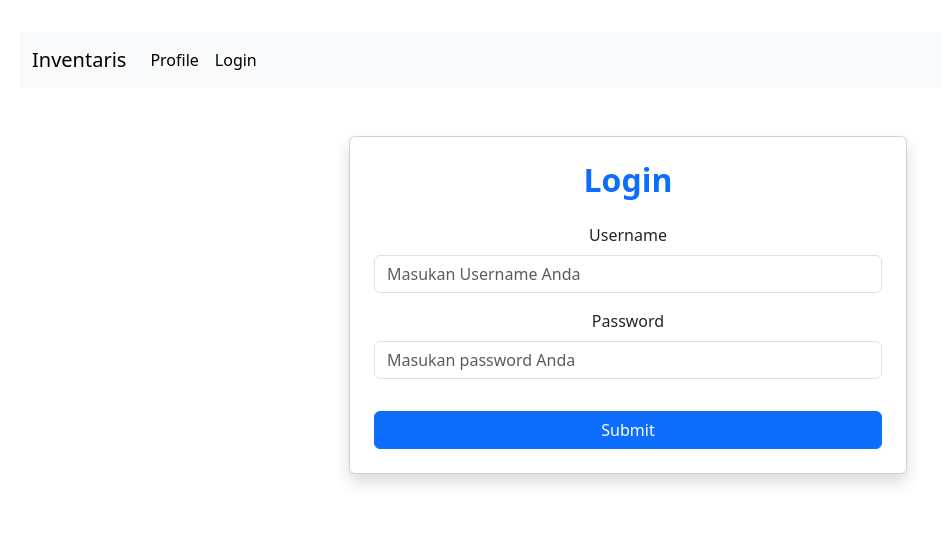
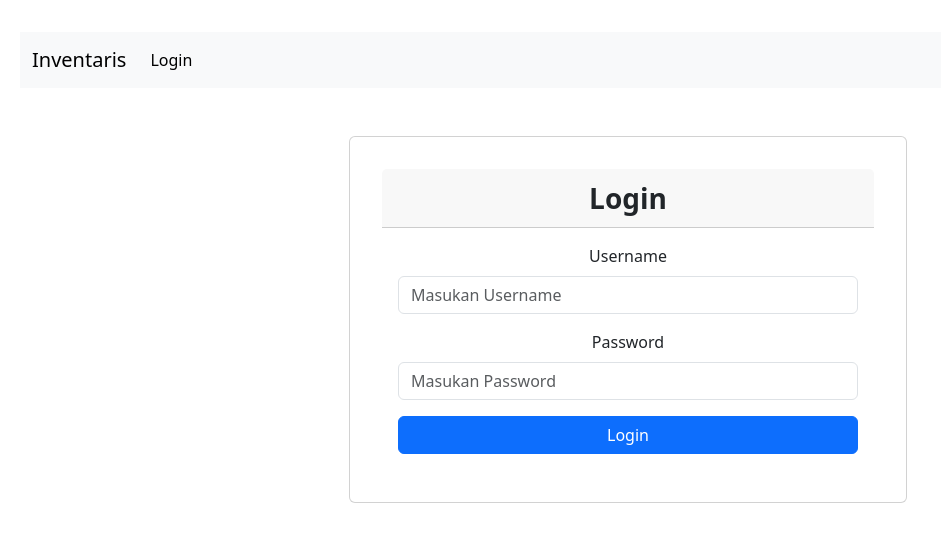
Before and after one commit to Abdurrahman778/React-Consume-API, a React (Vite) app: page /login in a window 1280 px wide. Shown: the top 542 px of the page, without its empty margins (12-953 px from the left). Built offline with nearby package versions, Linux system fonts and the light colour scheme.

Commit message:
update | add feature login and navbar change

```diff
--- a/src/components/Navbar.jsx
+++ b/src/components/Navbar.jsx
@@ -1,11 +1,21 @@
 import React from "react";
 import { Link } from "react-router-dom";
+import { useNavigate } from "react-router-dom";
 
 export default function Navbar() {
+  let navigate = useNavigate();
+  const isAuthenticated = localStorage.getItem("access_token") !== null;
+
+  function logoutHandler() {
+    localStorage.removeItem("access_token");
+    localStorage.removeItem("user");
+    navigate("/login");
+  }
+
   return (
     <nav className="navbar navbar-expand-lg bg-body-tertiary">
       <div className="container-fluid">
-        <Link to='/' className="navbar-brand" href="#">
+        <Link to="/" className="navbar-brand">
           Inventaris
         </Link>
         <button
@@ -21,16 +31,31 @@ export default function Navbar() {
         </button>
         <div className="collapse navbar-collapse" id="navbarNav">
           <ul className="navbar-nav">
+            {isAuthenticated ? (
+              <>
                 <li className="nav-item">
-              <Link to='/profile' className="nav-link active">
+                  <Link to="/profile" className="nav-link active">
                     Profile
                   </Link>
                 </li>
                 <li className="nav-item">
-              <Link to='/login' className="nav-link active">
+                  <Link to="/dashboard" className="nav-link active">
+                    Dashboard
+                  </Link>
+                </li>
+                <li className="nav-item">
+                  <button className="nav-link active" onClick={logoutHandler}>
+                    Logout
+                  </button>
+                </li>
+              </>
+            ) : (
+              <li className="nav-item">
+                <Link to="/login" className="nav-link active">
                   Login
                 </Link>
               </li>
+            )}
           </ul>
         </div>
       </div>
--- /dev/null
+++ b/src/constant.js
@@ -0,0 +1 @@
+export const API_URL = "http://45.64.100.26:88/API-Lumen/public";
--- /dev/null
+++ b/src/pages/Dashboard.jsx
@@ -0,0 +1,22 @@
+import React from 'react';
+
+export default function Dashboard() {
+    return (
+        <div className="container-fluid d-flex justify-content-center align-items-center vh-100">
+        <div className="card text-center" style={{ width: "50%", maxWidth: "800px" }}>
+            <img
+            src="https://avatars.githubusercontent.com/u/150973246?v=4"
+            className="card-img-top"
+            alt="Banner"
+            />
+            <div className="card-header">Dashboard</div>
+            <div className="card-body">
+            <h5 className="card-title">Selamat datang di halaman dashboard</h5>
+            <p className="card-text">
+                Dengan dukungan teks di bawah sebagai pengantar alami untuk konten tambahan.
+            </p>
+            </div>
+        </div>
+        </div>
+    );
+}
--- a/src/pages/Login.jsx
+++ b/src/pages/Login.jsx
@@ -1,75 +1,78 @@
+import React, { useState } from "react";
 import axios from "axios";
-import React, { useState } from "react";
+import { useNavigate } from "react-router-dom";
 
 export default function Login() {
-  // state : menyimpan data di project react
-  // login: nama datanya, setLogin: func untuk mengisi datanya
-  // useState(): membuat state dan nilai default
     const [login, setLogin] = useState({
         username: "",
-    password: "",
+        password: ""
     });
 
-  const [error, setError] = useState(false);
+    // method untuk memannipulasi yang berhubungan dengan routing
+    let navigate = useNavigate();
 
-  function loginProcess(e) {
+    function LoginProcess(e) {
         e.preventDefault();
-    axios
-      .post("http://localhost:8000/login", login)
-      .then((res) => {
+        axios.post('http://45.64.100.26:88/API-Lumen/public/login', login)
+        .then(res => {
             console.log(res);
+            // jika login berhasil simpan data token dan user ke localstorage
+            localStorage.setItem('access_token', res.data.data.access_token);
+            // gunakan JSON Stringify untuk mengubah object menjadi string, localstorage hanya bisa menyimpan string
+            localStorage.setItem('user', JSON.stringify(res.data.data.user));
+            // urutan titik setelah res (res.) disesuaikan isi res pada console log
+            navigate('/dashboard');
+            // mengarahkan ke halaman dashboard
         })
-      .catch((error) => {
-        setError(error.response.data);
-        console.log(error.response.data);
+        .catch(err => {
+           setError(err.response.data);
         });
     }
+
+    const [error,setError] = useState([])
+
     return (
-    //class menjadi classname
-    <div className="d-flex justify-content-center align-items-center mt-5">
-      <form className="card shadow p-4 w-50" onSubmit={loginProcess}>
-        <h2 className="text-center fw-bold text-primary mb-4">Login</h2>
-        {Object.keys(error).length > 0 ? (
-          <div className="alert alert-danger m-2 p-2">
-            <ol>
-              {Object.entries(error.data).map(([key, value]) => (
+        <form className="card w-50 d-block mx-auto mt-5" onSubmit={LoginProcess}>
+            <div className="card-header text-center fw-bold fs-3">Login</div>
+            {
+                Object.keys(error).length > 0 ? (
+                    <ol className="alert alert-danger">
+                        {
+                            Object.entries(error.data).length > 0 ?
+                            Object.entries(error.data).map(([key,value]) => (
                                 <li>{value}</li>
-              ))}
+                            )) : error.message
+                        }
                     </ol>
-          </div>
                 ) : ''
             }
+            <div className="card-body">
                 <div className="mb-3">
-          <label htmlFor="username" className="form-label">
-            Username
-          </label>
+                    <label className="form-label">Username</label>
                     <input
                         type="text"
+                        className="form-control"
                         id="username"
-            className="form-control w-100"
-            placeholder="Masukan Username Anda"
-            onChange={(e) => setLogin({ ...login, username: e.target.value })}
+                        placeholder="Masukan Username"
+                        value={login.username}
+                        onChange={(e) => setLogin({...login, username: e.target.value })}
                     />
-          {/* onchange: ketikan input berubah nilai value, data dari state login dikeluarkan (...login), diganti bagian username menjadi value input terbaru (e.target.value) */}
                 </div>
                 <div className="mb-3">
-          <label htmlFor="email" className="form-label">
-            Password
-          </label>
+                    <label className="form-label">Password</label>
                     <input
-            type="text"
+                        type="password"
+                        className="form-control"
                         id="password"
-            className="form-control w-100"
-            placeholder="Masukan password Anda"
-            onChange={(e) => setLogin({ ...login, password: e.target.value })}
+                        placeholder="Masukan Password"
+                        value={login.password}
+                        onChange={(e) => setLogin({...login, password: e.target.value })}
                     />
                 </div>
-        <div className="mt-3">
-          <button className="btn btn-primary w-100 text-center" type="submit">
-            Submit
-          </button>
+                <div className="d-grid">
+                    <button className="btn btn-primary" type="submit">Login</button>
+                </div>
             </div>
         </form>
-    </div>
     );
 }
--- a/src/pages/Profile.jsx
+++ b/src/pages/Profile.jsx
@@ -1,8 +1,26 @@
-import React from "react";
+import React, {useState, useEffect} from "react";
 // import Seno from "./assets/images/seno.png";
 
 
 export default function Profile() {
+  const [userData, setUserData] = useState({
+    username: "",
+    email: "",
+    role: "",
+  });
+
+  useEffect(() => {
+    const user = localStorage.getItem("user");
+    if (user) {
+      const parsedUser = JSON.parse(user);
+      setUserData({
+        username: parsedUser.username,
+        email: parsedUser.email,
+        role: parsedUser.role,
+      });
+    }
+  }, []);
+
   return (
     <div className="container-fluid d-flex justify-content-center align-items-center vh-100">
       <div className="card text-center" style={{ width: "50%", maxWidth: "800px" }}>
@@ -13,10 +31,9 @@ export default function Profile() {
         />
         <div className="card-header">Profile</div>
         <div className="card-body">
-          <h5 className="card-title">Email : Abdurrahman@gmail.com</h5>
-          <h5 className="card-title">Username : Abdurrahman</h5>
-          <h5 className="card-title">Role: ATMIN</h5>
-          <h5 className="card-title">Status: Jomblo</h5>
+          <h5 className="card-title">Email : {userData.email}</h5>
+          <h5 className="card-title">Username : {userData.username}</h5>
+          <h5 className="card-title">Role: {userData.role}</h5>
           {/* <p className="card-text">
             With supporting text below as a natural lead-in to additional content.
           </p>
--- a/src/routes/index.jsx
+++ b/src/routes/index.jsx
@@ -3,6 +3,7 @@ import App from "../App";
 import Login from "../pages/Login";
 import Profile from "../pages/Profile";
 import Template from "../layouts/template";
+import Dashboard from "../pages/Dashboard";
 
 export const router = createBrowserRouter([
   // path : url yang dipakai, element: views yang akan ditampilkan
@@ -14,6 +15,7 @@ export const router = createBrowserRouter([
       { path: "/", element: <App /> },
       { path: "/login", element: <Login /> },
       { path: "/profile", element: <Profile /> },
+      {path: "/dashboard", element: <Dashboard />},
     ],
 },
 ]);
```
Also changed, not shown: src/pages/middleware/PrivatePage.jsx (added, +8 -0 lines). Lines whose indentation alone changed are shown as unchanged.
